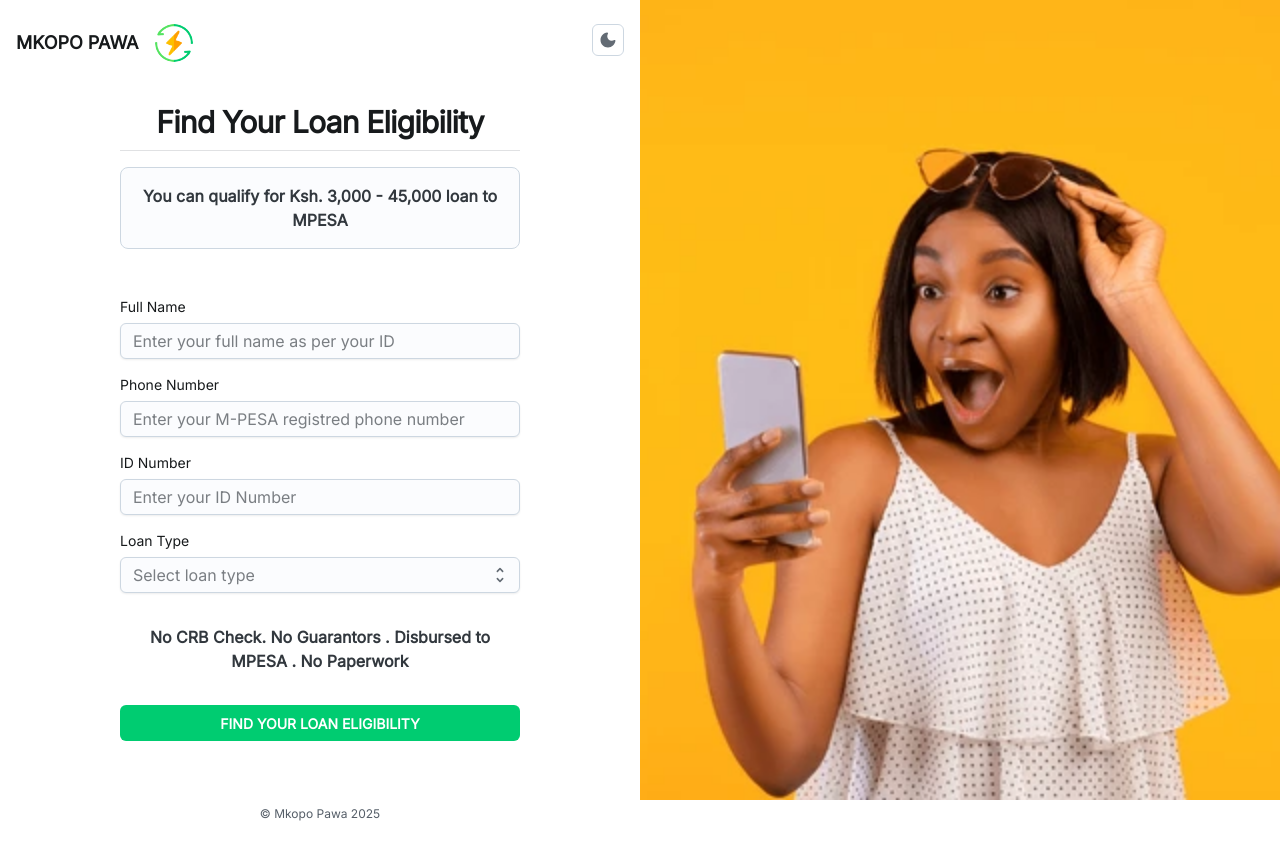
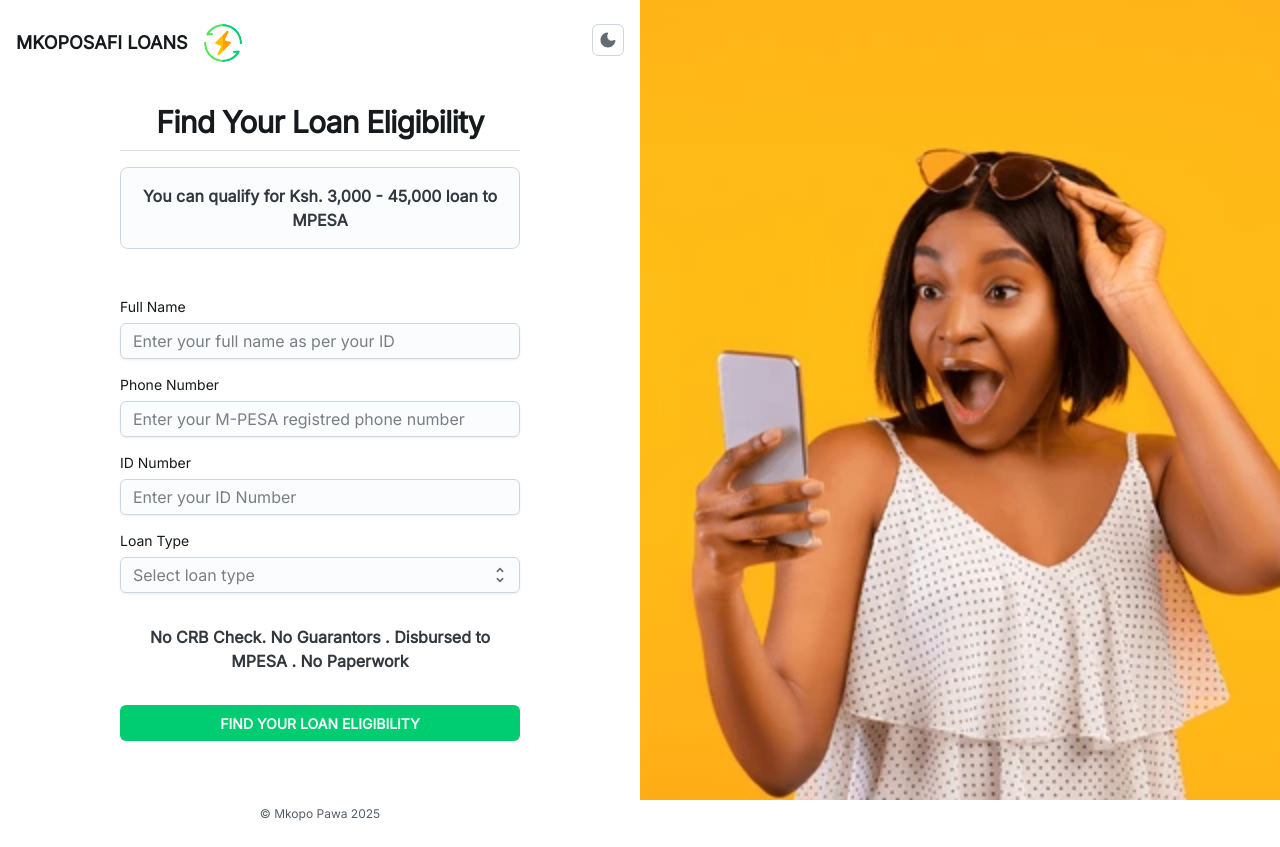
Before and after one commit to VictonicTechnologies/MKOPOSAFI, a React (Create React App) app: page / in a window 1280 px wide. Built offline with nearby package versions, Linux system fonts and the light colour scheme.

Commit message:
Update Signup.js

```diff
--- a/src/screens/Signup.js
+++ b/src/screens/Signup.js
@@ -79,7 +79,7 @@ export default function JoySignInSideTemplate() {
             sx={{ py: 3, display: 'flex', justifyContent: 'space-between' }}
           >
             <Box sx={{ gap: 2, display: 'flex', alignItems: 'center' }}>
-              <Typography level="title-lg">MKOPO PAWA</Typography>
+              <Typography level="title-lg">MKOPOSAFI LOANS</Typography>
               <Avatar variant={"rounded"} alt="The image" src={url} style={{
                 width: 38,
                 height: 38,
```
